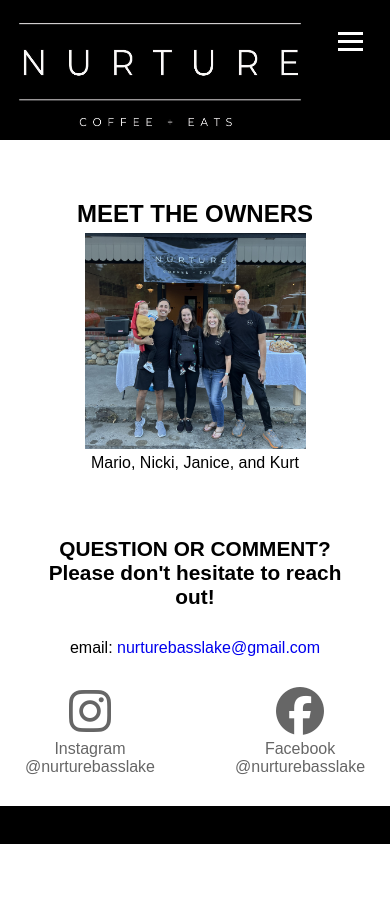
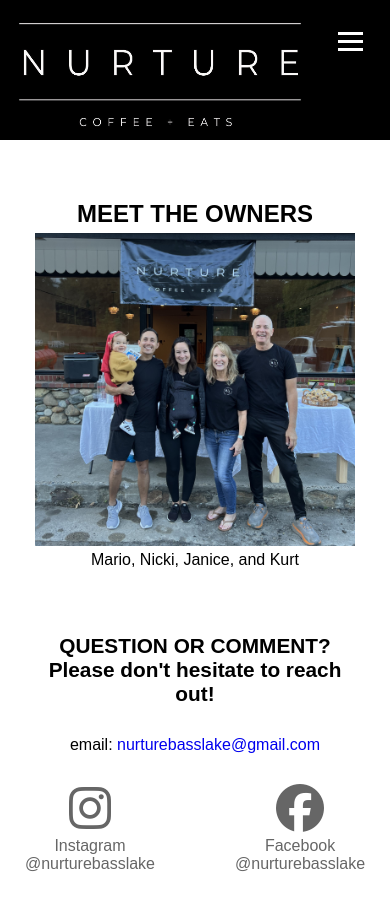
Before and after one commit to skwhit/nurture-bass-lake, a React (Create React App) app: page /contact in a window 390 px wide. Before the commit the page ends 844 px from the top, so only its background shows below. Built offline with nearby package versions, Linux system fonts and the light colour scheme; the HTML template or start-up script is replaced by a standard one; a web font is replaced by a local one.

Commit message:
changed size of founder image on mobile

```diff
--- a/src/components/contact/Contact.css
+++ b/src/components/contact/Contact.css
@@ -80,7 +80,7 @@
 }
 
 .founder-image-container {
-  width: 70%;
+  width: 7%;
   padding: 5px;
   display: flex;
   flex-direction: column;
@@ -151,6 +151,10 @@
 
       }
 
+      .founder-image-container {
+        width: 100%;
+      }
+
       .form-container {
         width: 100%;
 
```
